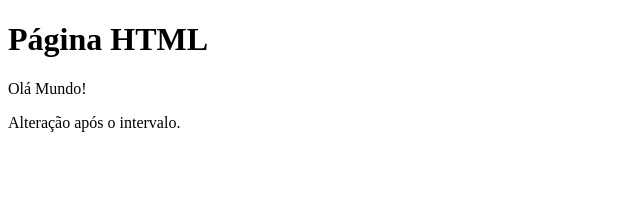
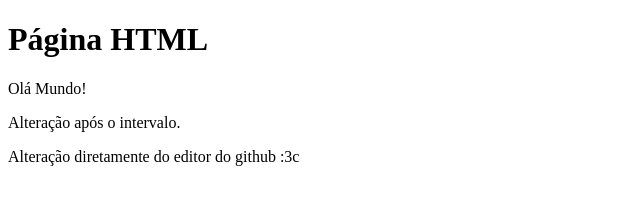
Before and after one commit to Avlaz/Projeto-1-Aula-13-06, a plain HTML site: page index.html in a window 1280 px wide. Shown: the whole page, without its empty margins (0-640 px from the left). Drawn offline with Linux system fonts and the light colour scheme.

Commit message:
Alterado no editor do github ;3c

```diff
--- a/index.html
+++ b/index.html
@@ -9,7 +9,7 @@
     <h1>Página HTML</h1>
 
     <p>Olá Mundo!</p>
-
     <p> Alteração após o intervalo.</p>
+    <p>Alteração diretamente do editor do github :3c</p>
 </body>
 </html>
```
